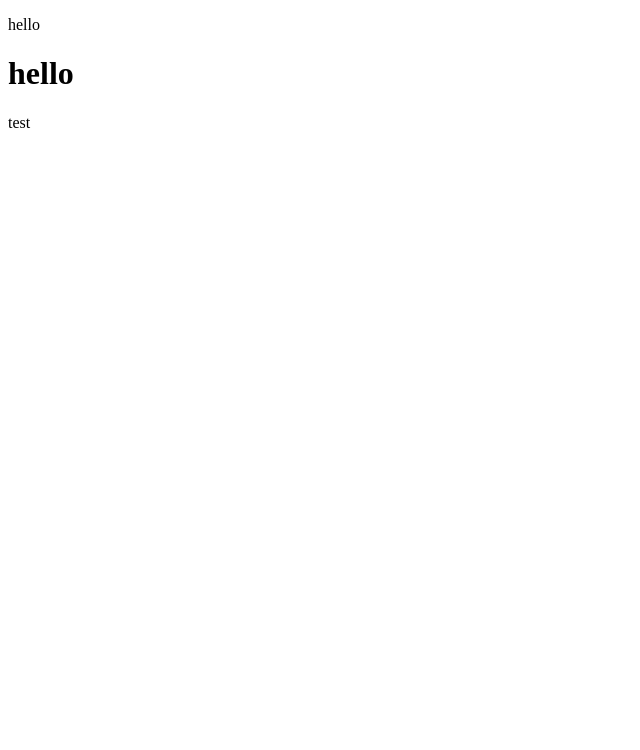
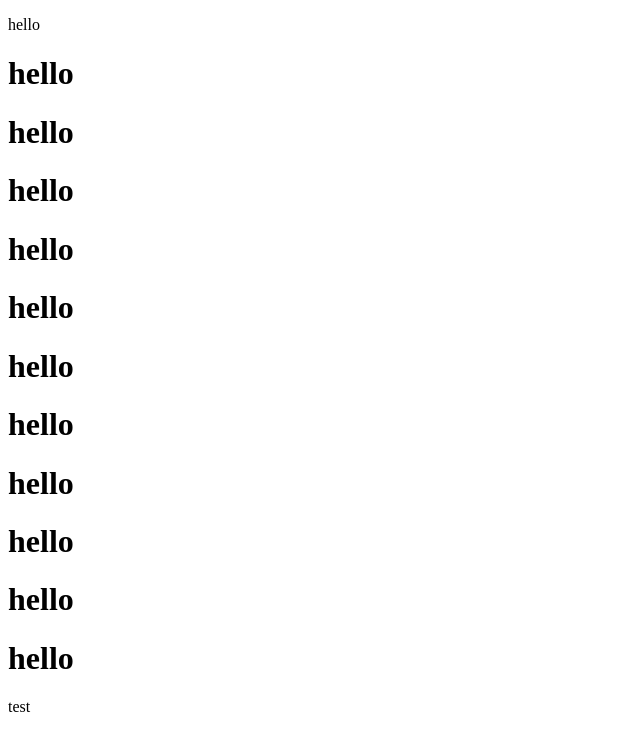
Before and after one commit to lorisCocco/automation_deployment, a plain HTML site: page index.html in a window 1280 px wide. Shown: the whole page, without its empty margins (0-640 px from the left). Drawn offline with Linux system fonts and the light colour scheme.

Commit message:
test hook

```diff
--- a/index.html
+++ b/index.html
@@ -12,6 +12,16 @@
     </head>
     <main>
       <h1>hello</h1>
+      <h1>hello</h1>
+      <h1>hello</h1>
+      <h1>hello</h1>
+      <h1>hello</h1>
+      <h1>hello</h1>
+      <h1>hello</h1>
+      <h1>hello</h1>
+      <h1>hello</h1>
+      <h1>hello</h1>
+      <h1>hello</h1>
     </main>
     <footer>test</footer>
   </body>
```
